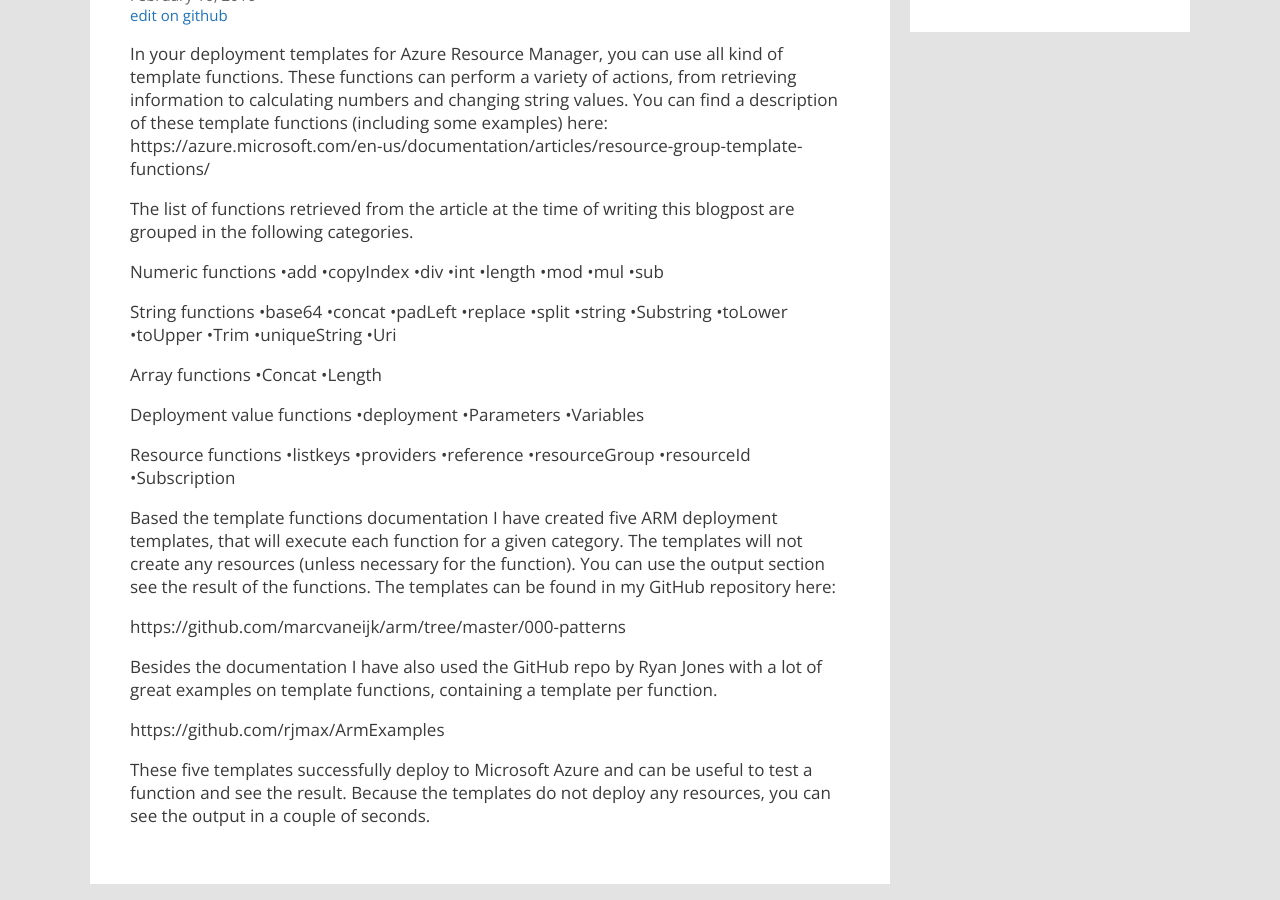
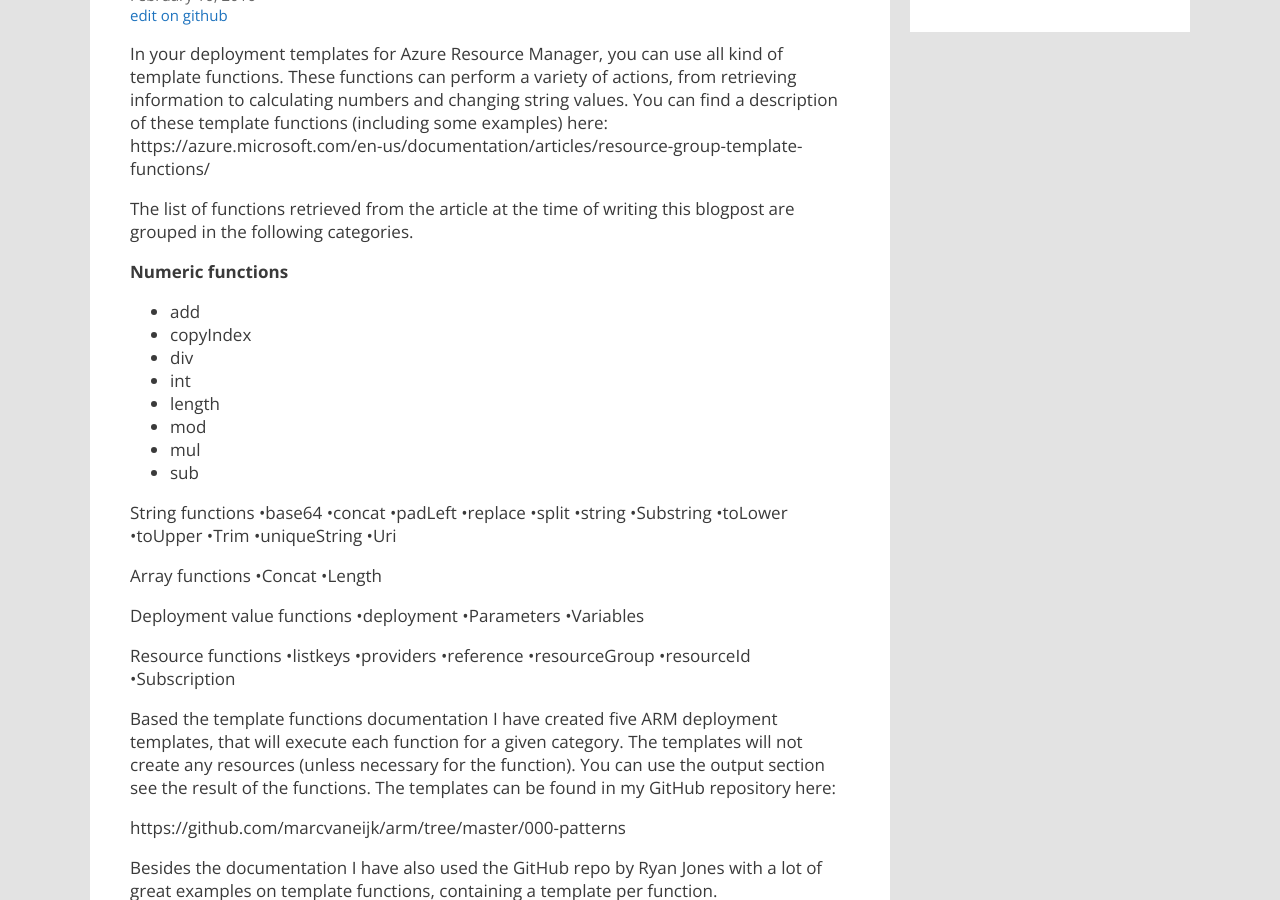
Before and after one commit to marcvaneijk/marcvaneijk.old, a Jekyll site: the page built from _posts/2016-02-16-armtemplatefunctions.md, in a window 1280 px wide and 900 px high, scrolled down 358 px. Built offline with Jekyll 4.4.1, drawn with Linux system fonts in a browser that asks for light colours; nearby versions of some CDN libraries.

```diff
--- a/_posts/2016-02-16-armtemplatefunctions.md
+++ b/_posts/2016-02-16-armtemplatefunctions.md
@@ -9,15 +9,16 @@ In your deployment templates for Azure Resource Manager, you can use all kind of
 
 The list of functions retrieved from the article at the time of writing this blogpost are grouped in the following categories.
 
-Numeric functions
-•add
-•copyIndex
-•div
-•int
-•length
-•mod
-•mul
-•sub
+**Numeric functions**
+
+- add
+- copyIndex
+- div
+- int
+- length
+- mod
+- mul
+- sub
 
 String functions
 •base64
```
